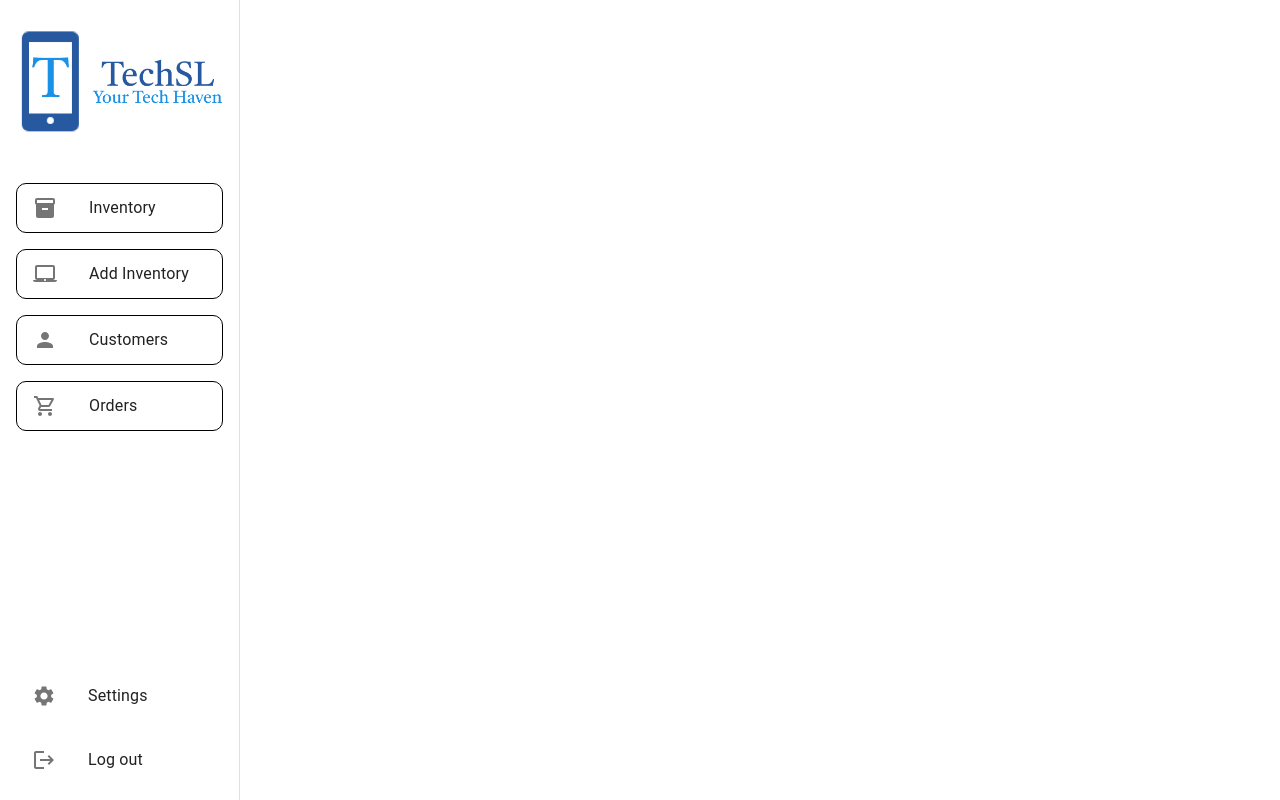
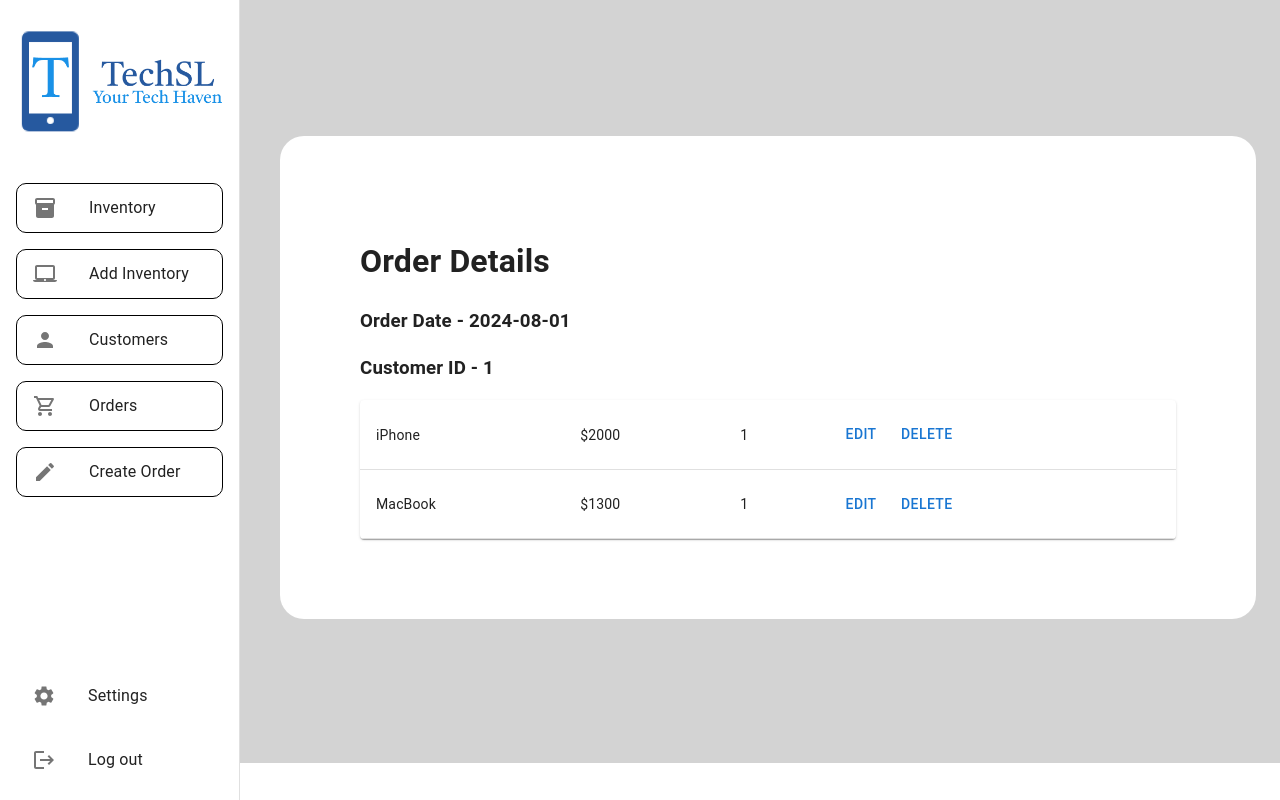
Before and after one commit to Anukiw2002/frontend, a React (Create React App) app: page /orderhistory/1 in a window 1280 px wide. Built offline with nearby package versions, Linux system fonts and the light colour scheme.

Commit message:
Created the connection between order history and order detail

```diff
--- a/src/App.js
+++ b/src/App.js
@@ -16,7 +16,8 @@ import AddCustomer from "./components/AddCustomers";
 import ShowInventory from "./components/ShowInventory";
 import NavBar from "./components/NavBar";
 import OrderHistory from "./components/OderHistory";
-import OrderDetails from "./components/OrderDetails"
+import OrderDetails from "./components/OrderDetails";
+import CreateOrder from "./components/CreateOrder";
 import Customer from "./components/Customer";
 
 function App() {
@@ -45,7 +46,8 @@ function App() {
         <Route path="/add-customers" element={<AddCustomer />} />
         <Route path="/add-product" element={<AddProduct />} />
         <Route path="/orderhistory" element={<OrderHistory />} />
-        <Route path="/order-details/:id" element={<OrderDetails />} />
+        <Route path="/create-order" element={<CreateOrder />} />
+        <Route path="/orderhistory/:id" element={<OrderDetails />} />
       </Routes>
     </>
   );
--- a/src/components/NavBar.js
+++ b/src/components/NavBar.js
@@ -14,6 +14,7 @@ import PersonIcon from "@mui/icons-material/Person";
 import ShoppingCartOutlinedIcon from "@mui/icons-material/ShoppingCartOutlined";
 import SettingsIcon from "@mui/icons-material/Settings";
 import LogoutIcon from "@mui/icons-material/Logout";
+import CreateIcon from "@mui/icons-material/Create";
 import techSLlogo from "../pictures/Logo.png";
 
 const drawerWidth = 240;
@@ -23,7 +24,12 @@ const NavBar = () => {
     { text: "Inventory", icon: <InventoryIcon />, path: "/show-products" },
     { text: "Add Inventory", icon: <LaptopMacIcon />, path: "/add-inventory" },
     { text: "Customers", icon: <PersonIcon />, path: "/customers" },
-    { text: "Orders", icon: <ShoppingCartOutlinedIcon />, path: "/orderhistory" },
+    {
+      text: "Orders",
+      icon: <ShoppingCartOutlinedIcon />,
+      path: "/orderhistory",
+    },
+    { text: "Create Order", icon: <CreateIcon />, path: "/create-order" },
   ];
 
   const settingsItems = [
--- a/src/components/OderHistory.js
+++ b/src/components/OderHistory.js
@@ -1,7 +1,5 @@
-import React, { useState } from "react";
+import React from "react";
 import Box from "@mui/material/Box";
-import "../css/InputField.css";
-import "../css/CtaButton.css";
 import {
   Table,
   TableBody,
@@ -12,23 +10,17 @@ import {
   Paper,
 } from "@mui/material";
 import { useNavigate } from "react-router-dom";
-import Button from "@mui/material/Button";
 import "../css/OrderHistory.css";
 
 function OrderHistory() {
   const drawerWidth = 280;
-
   const navigate = useNavigate();
 
-  const handleAddButtonClick = () => {
-    navigate("/add-customers");
+  const handleRowClick = (id) => {
+    navigate(`/orderhistory/${id}`);
   };
 
-  const handleRowClick = (id) => {
-    navigate(`/order-details/${id}`);
-  };
-
-  const [orders, setOrders] = useState([
+  const orders = [
     {
       id: 1,
       name: "Lewis Hamilton",
@@ -44,11 +36,13 @@ function OrderHistory() {
       price: "$1800",
     },
     // Add more customer data as needed
-  ]);
+  ];
 
   return (
     <Box sx={{ backgroundColor: "lightgray" }} className="centered-container">
-      <Box sx={{ display: "flex", flexDirection: "column", alignItems: "center" }}>
+      <Box
+        sx={{ display: "flex", flexDirection: "column", alignItems: "center" }}
+      >
         <Box
           component="main"
           sx={{
@@ -78,7 +72,11 @@ function OrderHistory() {
               </TableHead>
               <TableBody>
                 {orders.map((order) => (
-                  <TableRow key={order.id} onClick={() => handleRowClick(order.id)} style={{ cursor: 'pointer' }}>
+                  <TableRow
+                    key={order.id}
+                    onClick={() => handleRowClick(order.id)}
+                    style={{ cursor: "pointer" }}
+                  >
                     <TableCell>{order.name}</TableCell>
                     <TableCell>{order.id}</TableCell>
                     <TableCell>{order.quantity}</TableCell>
--- a/src/components/OrderDetails.js
+++ b/src/components/OrderDetails.js
@@ -1,8 +1,6 @@
-import React from "react";
+import React, { useState } from "react";
 import { useParams } from "react-router-dom";
 import Box from "@mui/material/Box";
-import "../css/InputField.css";
-import "../css/CtaButton.css";
 import {
   Table,
   TableBody,
@@ -16,13 +14,21 @@ import Button from "@mui/material/Button";
 function OrderDetails() {
   const { id } = useParams();
 
-  const [orders, setOrders] = useState([
+  const [orders] = useState([
     {
       id: 1,
       date: "2024-08-01",
       items: [
         { name: "iPhone", quantity: "1", price: "$2000" },
-        { name: "macbook", quantity: "1", price: "$1300" },
+        { name: "MacBook", quantity: "1", price: "$1300" },
+      ],
+    },
+    {
+      id: 2,
+      date: "2024-08-02",
+      items: [
+        { name: "Samsung Galaxy", quantity: "2", price: "$1500" },
+        { name: "Dell Laptop", quantity: "1", price: "$1000" },
       ],
     },
     // Add more orders as needed
@@ -30,14 +36,14 @@ function OrderDetails() {
 
   const order = orders.find((order) => order.id === parseInt(id));
 
-  const handleEdit = (id) => {
+  const handleEdit = (orderId) => {
     // Implement edit functionality
-    console.log(`Edit order with id: ${id}`);
+    console.log(`Edit order with id: ${orderId}`);
   };
 
-  const handleDelete = (id) => {
+  const handleDelete = (orderId) => {
     // Implement delete functionality
-    console.log(`Delete order with id: ${id}`);
+    console.log(`Delete order with id: ${orderId}`);
   };
 
   return (
@@ -58,7 +64,7 @@ function OrderDetails() {
           }}
         >
           <h1>Order Details</h1>
-          {order && (
+          {order ? (
             <Box key={order.id}>
               <h3>Order Date - {order.date}</h3>
               <h3>Customer ID - {order.id}</h3>
@@ -71,8 +77,12 @@ function OrderDetails() {
                         <TableCell>{item.price}</TableCell>
                         <TableCell>{item.quantity}</TableCell>
                         <TableCell>
-                          <Button onClick={() => handleEdit(order.id)}></Button>
-                          <Button onClick={() => handleDelete(order.id)}></Button>
+                          <Button onClick={() => handleEdit(order.id)}>
+                            Edit
+                          </Button>
+                          <Button onClick={() => handleDelete(order.id)}>
+                            Delete
+                          </Button>
                         </TableCell>
                       </TableRow>
                     ))}
@@ -80,6 +90,8 @@ function OrderDetails() {
                 </Table>
               </TableContainer>
             </Box>
+          ) : (
+            <p>Order not found.</p>
           )}
         </Box>
       </Box>
```
